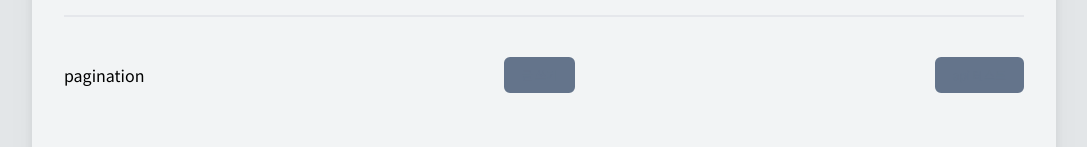
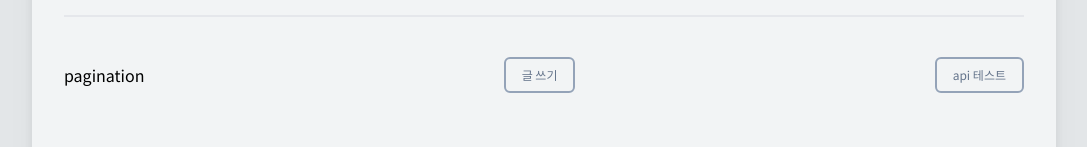
Before and after one commit to dusunax/hnn-next-prac-sa, a Next.js app: page / in a window 1280 px wide. Shown: the part 315-462 px from the top of the page, without its empty margins (96-1183 px from the left). Built offline with nearby package versions, Linux system fonts and the light colour scheme.

Commit message:
Bugfix 버튼 CSS style 버그 수정

```diff
--- a/src/components/elements/button/link-button.tsx
+++ b/src/components/elements/button/link-button.tsx
@@ -10,7 +10,7 @@ interface DefaultLayoutProps {
 export default function LinkButton({
   href,
   isDisabled = false,
-  isActive = true,
+  isActive = false,
   children,
 }: DefaultLayoutProps) {
   const buttonStyle = {
@@ -23,8 +23,13 @@ export default function LinkButton({
     <Link
       href={href}
       className={`py-2 px-4 rounded-md border-2 text-xs hover:shadow transition-all
-        ${!isDisabled ? buttonStyle.normal : buttonStyle.disabled}
-        ${!isActive ? buttonStyle.normal : buttonStyle.active}
+      ${
+        isDisabled
+          ? buttonStyle.disabled
+          : isActive
+          ? buttonStyle.active
+          : buttonStyle.normal
+      }
       `}
     >
       {children}
--- /dev/null
+++ b/src/pages/api-test.tsx
@@ -0,0 +1,26 @@
+import { useEffect } from "react";
+
+export default function ApiTest() {
+  const NEXT_PUBLIC_API = process.env.NEXT_PUBLIC_API;
+
+  useEffect(() => {
+    if (!NEXT_PUBLIC_API) return;
+    fetch(NEXT_PUBLIC_API + "/auth/signup", {
+      method: "POST",
+      headers: {
+        "Content-Type": "application/json",
+        "Access-control-allow-credentials": "true",
+        "Access-Control-Allow-Origin": "true",
+      },
+      body: JSON.stringify({
+        email: "example2@gmail.com",
+        password: "password123",
+      }),
+    })
+      // fetch(NEXT_PUBLIC_API + "/auth/login/google")
+      .then((response) => console.log(response))
+      .catch((err) => console.log(err));
+  }, [NEXT_PUBLIC_API]);
+
+  return <>api-test</>;
+}
```
